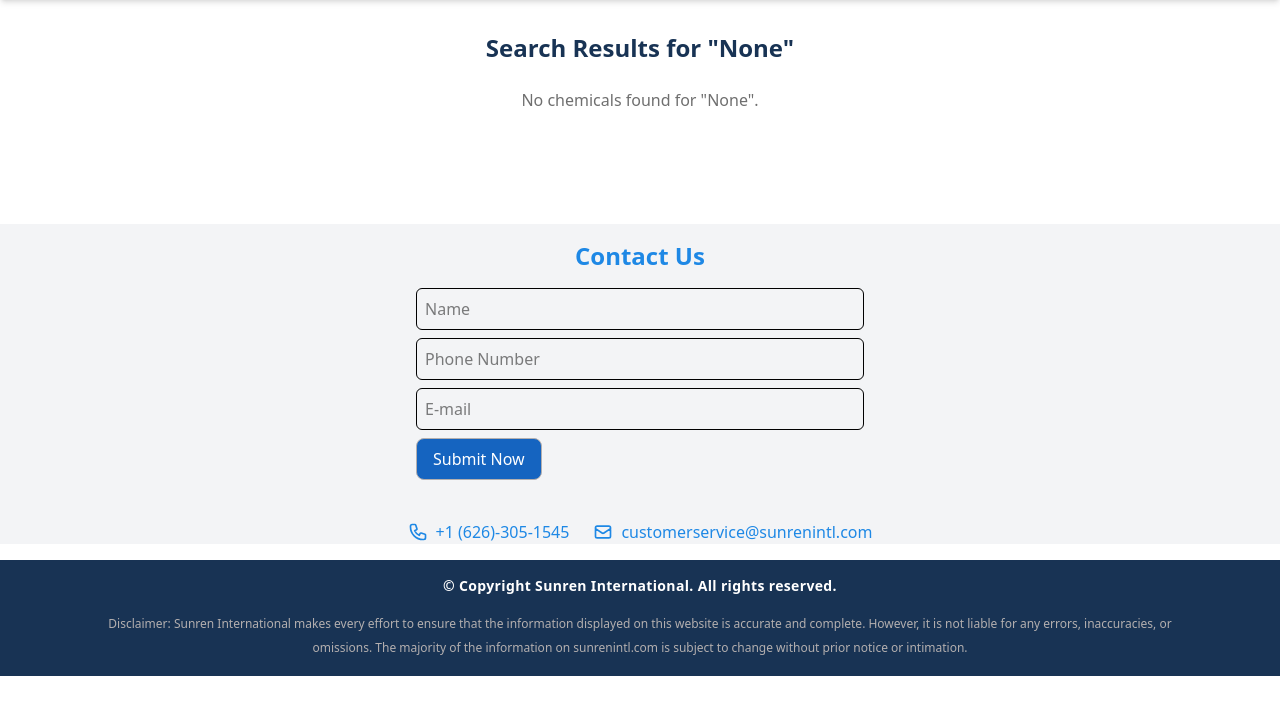
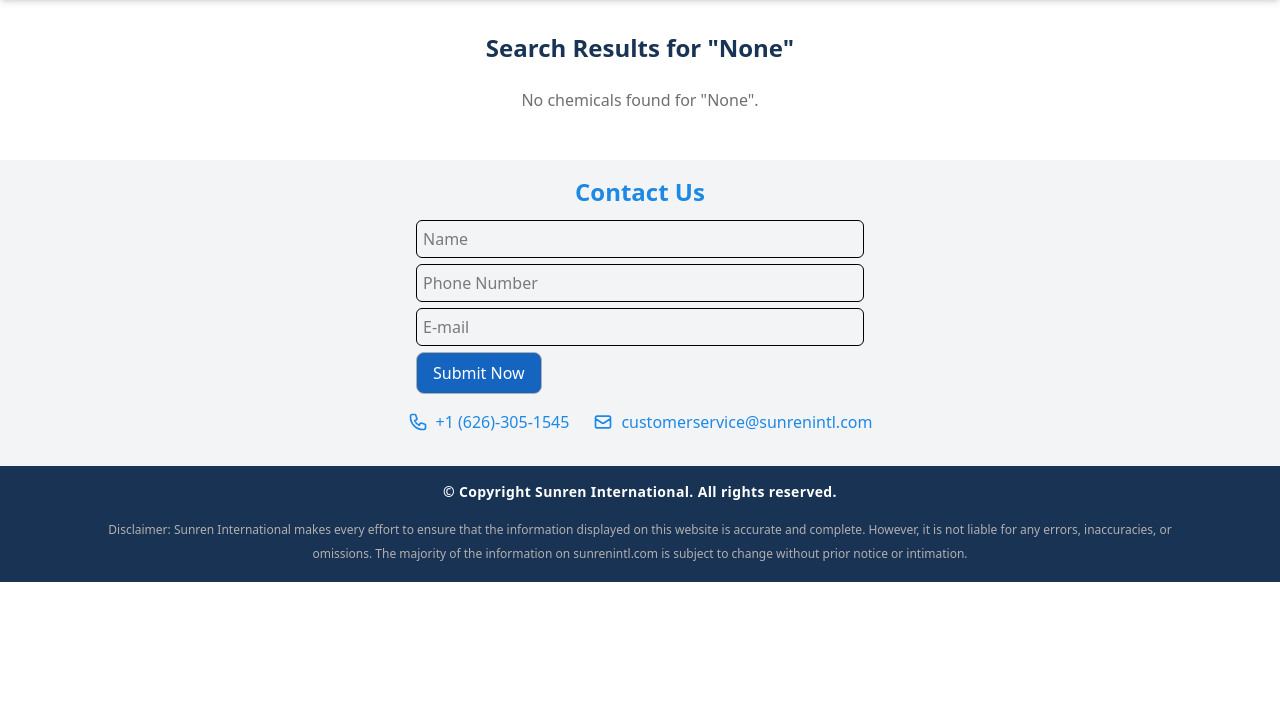
Before and after one commit to thomasdij/sunrenintl-site, a Django app: page /search/ in a window 1280 px wide. Shown: the part 59-774 px from the top of the page. Run offline with Django 5.2, Linux system fonts and the light colour scheme.

Commit message:
updated contact us spacing

```diff
--- a/static/css/output.css
+++ b/static/css/output.css
@@ -570,9 +570,6 @@
   .sticky {
     position: sticky;
   }
-  .inset-0 {
-    inset: calc(var(--spacing) * 0);
-  }
   .top-0 {
     top: calc(var(--spacing) * 0);
   }
@@ -587,9 +584,6 @@
   }
   .isolation-auto {
     isolation: auto;
-  }
-  .z-10 {
-    z-index: 10;
   }
   .z-50 {
     z-index: 50;
@@ -687,6 +681,9 @@
   .mt-2 {
     margin-top: calc(var(--spacing) * 2);
   }
+  .mt-3 {
+    margin-top: calc(var(--spacing) * 3);
+  }
   .mt-4 {
     margin-top: calc(var(--spacing) * 4);
   }
@@ -696,12 +693,15 @@
   .mt-16 {
     margin-top: calc(var(--spacing) * 16);
   }
-  .mt-20 {
-    margin-top: calc(var(--spacing) * 20);
-  }
   .mr-2 {
     margin-right: calc(var(--spacing) * 2);
   }
+  .mb-1 {
+    margin-bottom: calc(var(--spacing) * 1);
+  }
+  .mb-1\.5 {
+    margin-bottom: calc(var(--spacing) * 1.5);
+  }
   .mb-2 {
     margin-bottom: calc(var(--spacing) * 2);
   }
@@ -713,6 +713,12 @@
   }
   .mb-12 {
     margin-bottom: calc(var(--spacing) * 12);
+  }
+  .mb-16 {
+    margin-bottom: calc(var(--spacing) * 16);
+  }
+  .mb-20 {
+    margin-bottom: calc(var(--spacing) * 20);
   }
   .box-border {
     box-sizing: border-box;
@@ -1308,9 +1314,6 @@
   }
   .gap-6 {
     gap: calc(var(--spacing) * 6);
-  }
-  .gap-8 {
-    gap: calc(var(--spacing) * 8);
   }
   .space-y-4 {
     :where(& > :not(:last-child)) {
@@ -1767,6 +1770,12 @@
   .object-top {
     object-position: top;
   }
+  .p-1 {
+    padding: calc(var(--spacing) * 1);
+  }
+  .p-1\.5 {
+    padding: calc(var(--spacing) * 1.5);
+  }
   .p-2 {
     padding: calc(var(--spacing) * 2);
   }
@@ -1791,6 +1800,9 @@
   .py-4 {
     padding-block: calc(var(--spacing) * 4);
   }
+  .py-5 {
+    padding-block: calc(var(--spacing) * 5);
+  }
   .py-8 {
     padding-block: calc(var(--spacing) * 8);
   }
@@ -1800,8 +1812,8 @@
   .py-20 {
     padding-block: calc(var(--spacing) * 20);
   }
-  .pt-4 {
-    padding-top: calc(var(--spacing) * 4);
+  .pb-4 {
+    padding-bottom: calc(var(--spacing) * 4);
   }
   .pb-6 {
     padding-bottom: calc(var(--spacing) * 6);
@@ -2161,18 +2173,6 @@
   }
   .scheme-only-light {
     color-scheme: only light;
-  }
-  .opacity-10 {
-    opacity: 10%;
-  }
-  .opacity-20 {
-    opacity: 20%;
-  }
-  .opacity-80 {
-    opacity: 80%;
-  }
-  .opacity-90 {
-    opacity: 90%;
   }
   .mix-blend-plus-darker {
     mix-blend-mode: plus-darker;
--- a/templates/base.html
+++ b/templates/base.html
@@ -16,7 +16,7 @@
     <link rel="manifest" href="{% static 'favicon/site.webmanifest' %}">
 </head>
 
-<nav class="bg-white sticky top-0 z-50 shadow-md border-b border-gray-300">
+<nav class="bg-gray-100 sticky top-0 z-50 shadow-md border-b border-gray-300">
     <div class="max-w-6xl mx-auto flex flex-wrap items-center justify-between px-4 py-2 gap-2">
         <!-- Clickable Title as Home Link -->
         <a href="{% url 'home' %}" class="flex items-center gap-2 text-xl font-bold text-[#183354] hover:text-blue-600 transition relative group">
@@ -54,16 +54,16 @@
     {% block content %}
     {% endblock %}
 
-    <section class="bg-gray-100 mt-20">
-        <h2 class="text-2xl font-bold text-center text-blue-700 pt-4">Contact Us</h2>
-        <form action="{% url 'contact_form' %}" method="POST" class="max-w-md mx-auto mt-4 pb-6">
+    <section class="bg-gray-100 py-4">
+        <h2 class="text-2xl font-bold text-center text-blue-700">Contact Us</h2>
+        <form action="{% url 'contact_form' %}" method="POST" class="max-w-md mx-auto mt-3 pb-4">
             {% csrf_token %}
-            <input type="text" name="name" placeholder="Name" class="w-full p-2 border rounded-md mb-2" required>
-            <input type="tel" name="phone" placeholder="Phone Number" class="w-full p-2 border rounded-md mb-2" required>
-            <input type="email" name="email" placeholder="E-mail" class="w-full p-2 border rounded-md mb-2" required>
+            <input type="text" name="name" placeholder="Name" class="w-full p-1.5 border rounded-md mb-1.5" required>
+            <input type="tel" name="phone" placeholder="Phone Number" class="w-full p-1.5 border rounded-md mb-1.5" required>
+            <input type="email" name="email" placeholder="E-mail" class="w-full p-1.5 border rounded-md mb-1.5" required>
             <button type="submit" class="btn-secondary">Submit Now</button>
         </form>
-        <div class="flex flex-col sm:flex-row justify-center gap-4 sm:gap-6 mt-4 mb-4 px-4">
+        <div class="flex flex-col sm:flex-row justify-center gap-4 sm:gap-6 mb-4 px-4">
             <a href="tel:+16263051545" class="flex items-center gap-2 text-blue-700 hover:text-blue-500">
                 <svg xmlns="http://www.w3.org/2000/svg" class="h-5 w-5" fill="none" viewBox="0 0 24 24" stroke="currentColor">
                     <path stroke-linecap="round" stroke-linejoin="round" stroke-width="2" d="M3 5a2 2 0 012-2h3.28a1 1 0 01.948.684l1.498 4.493a1 1 0 01-.502 1.21l-2.257 1.13a11.042 11.042 0 005.516 5.516l1.13-2.257a1 1 0 011.21-.502l4.493 1.498a1 1 0 01.684.949V19a2 2 0 01-2 2h-1C9.716 21 3 14.284 3 6V5z" />
--- a/templates/chemicals/chemical_detail.html
+++ b/templates/chemicals/chemical_detail.html
@@ -1,7 +1,7 @@
 {% extends "base.html" %}
 
 {% block content %}
-<div class="max-w-4xl mx-auto py-10 px-6 bg-white shadow-lg rounded-lg border border-gray-300 mt-16">
+<div class="max-w-4xl mx-auto py-10 px-6 bg-white shadow-lg rounded-lg border border-gray-300 mt-16 mb-20">
     <h1 class="text-3xl font-bold text-[#183354] mb-6 break-words">
         {{ chemical.name }}
     </h1>
--- a/templates/chemicals/chemicals_by_group.html
+++ b/templates/chemicals/chemicals_by_group.html
@@ -1,7 +1,7 @@
 {% extends "base.html" %}
 
 {% block content %}
-<div class="max-w-6xl mx-auto py-10 px-4">
+<div class="max-w-6xl mx-auto py-10 mb-4 px-4">
     <h1 class="text-3xl font-bold text-[#183354] text-center mb-6">
         Chemicals in {{ group.name }}
     </h1>
--- a/templates/chemicals/search_results.html
+++ b/templates/chemicals/search_results.html
@@ -1,7 +1,7 @@
 {% extends "base.html" %}
 
 {% block content %}
-<div class="max-w-6xl mx-auto py-8">
+<div class="max-w-6xl mx-auto py-8 mb-4">
     <h2 class="text-2xl font-bold text-center text-blue-600">Search Results for "{{ query }}"</h2>
 
     {% if chemicals %}
```
